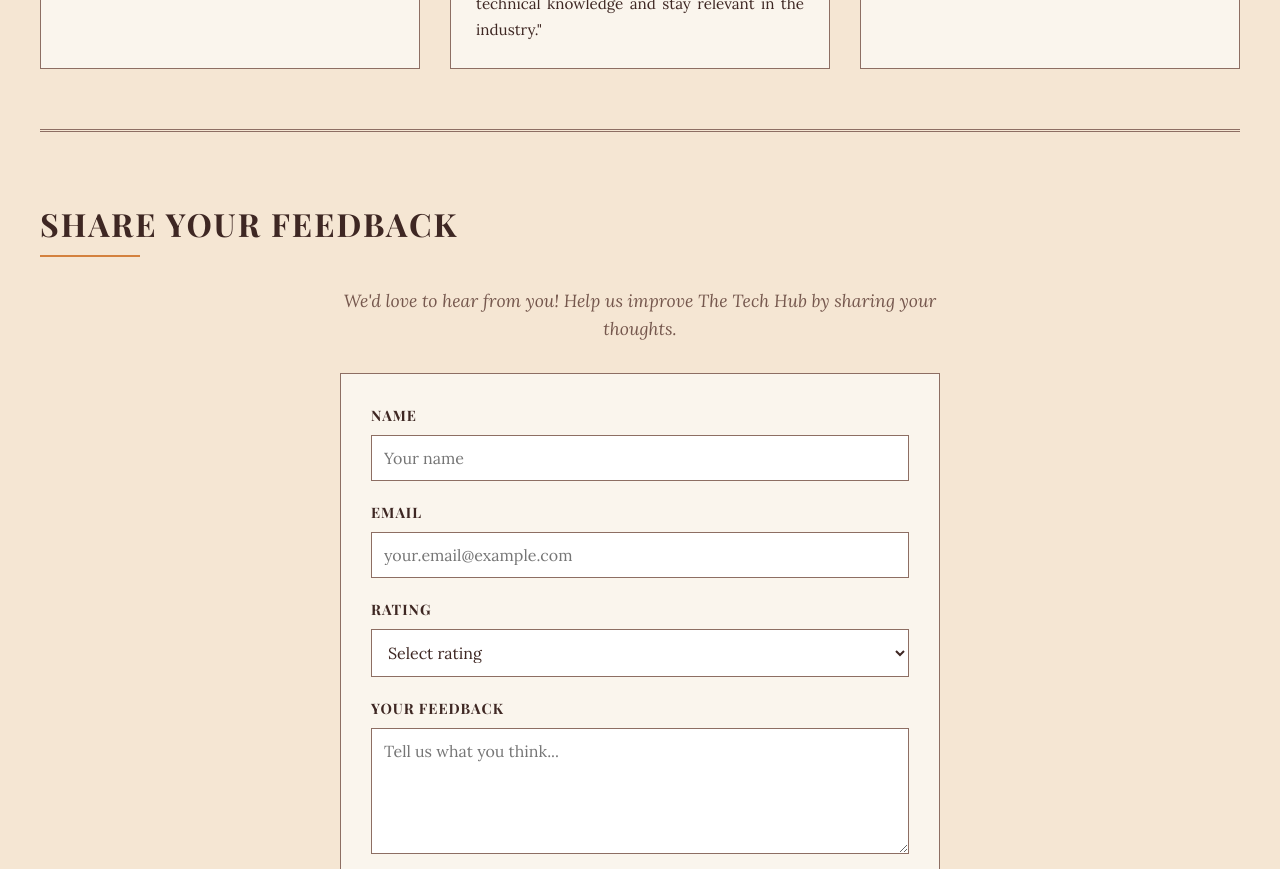
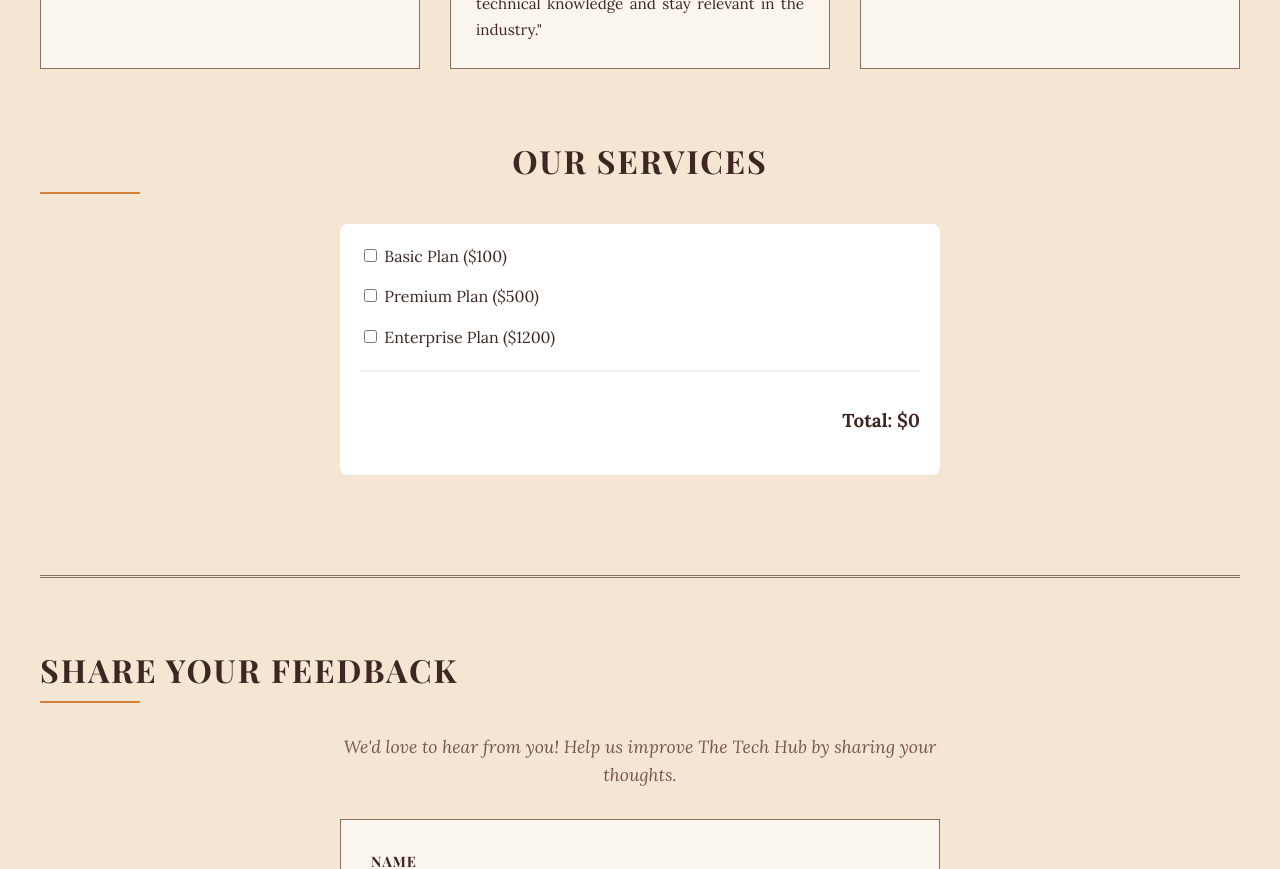
Before and after one commit to YashSuthar983/NewTechHub, a website: page public/index.html in a window 1280 px wide. Shown: the part 1217-2086 px from the top of the page. Drawn offline with nearby package versions, Linux system fonts and the light colour scheme; no server answers.

Commit message:
Update page layout

```diff
--- a/public/index.html
+++ b/public/index.html
@@ -128,6 +128,31 @@
             </div>
         </section>
 
+        <!-- Products Section -->
+        <section class="products-section" style="padding: 40px 0; text-align: center;">
+            <h2 class="section-title">Our Services</h2>
+            <hr class="section-line">
+            <div
+                style="max-width: 600px; margin: 0 auto; text-align: left; background: white; padding: 20px; border-radius: 8px;">
+                <div style="margin-bottom: 15px;">
+                    <input type="checkbox" id="service1" value="100" onchange="calculateTotal()">
+                    <label for="service1">Basic Plan ($100)</label>
+                </div>
+                <div style="margin-bottom: 15px;">
+                    <input type="checkbox" id="service2" value="500" onchange="calculateTotal()">
+                    <label for="service2">Premium Plan ($500)</label>
+                </div>
+                <div style="margin-bottom: 15px;">
+                    <input type="checkbox" id="service3" value="1200" onchange="calculateTotal()">
+                    <label for="service3">Enterprise Plan ($1200)</label>
+                </div>
+                <div
+                    style="margin-top: 20px; padding-top: 15px; border-top: 2px solid #eee; text-align: right; font-weight: bold;">
+                    <h3>Total: $<span id="totalCost">0</span></h3>
+                </div>
+            </div>
+        </section>
+
         <!-- Feedback Section -->
         <section class="feedback-section">
             <h2 class="section-title">Share Your Feedback</h2>
--- a/public/script.js
+++ b/public/script.js
@@ -241,12 +241,9 @@ document.addEventListener('DOMContentLoaded', () => {
                 Toast.error(data.error);
             } else {
                 els.modalUpvoteCount.textContent = data.upvotes;
-
-                // Update the article object so upvote count persists
                 if (currentArticle) {
                     currentArticle.upvotes = data.upvotes;
                 }
-
                 Toast.success('Upvoted!');
             }
         } catch (err) {
@@ -301,3 +298,13 @@ document.addEventListener('DOMContentLoaded', () => {
     updateAuthUI();
     fetchNews();
 });
+
+// Cost calculation function
+function calculateTotal() {
+    const checkboxes = document.querySelectorAll('input[type="checkbox"][id^="service"]');
+    let total = 0;
+    checkboxes.forEach(cb => {
+        if (cb.checked) total += parseFloat(cb.value);
+    });
+    document.getElementById('totalCost').textContent = total;
+}
```
